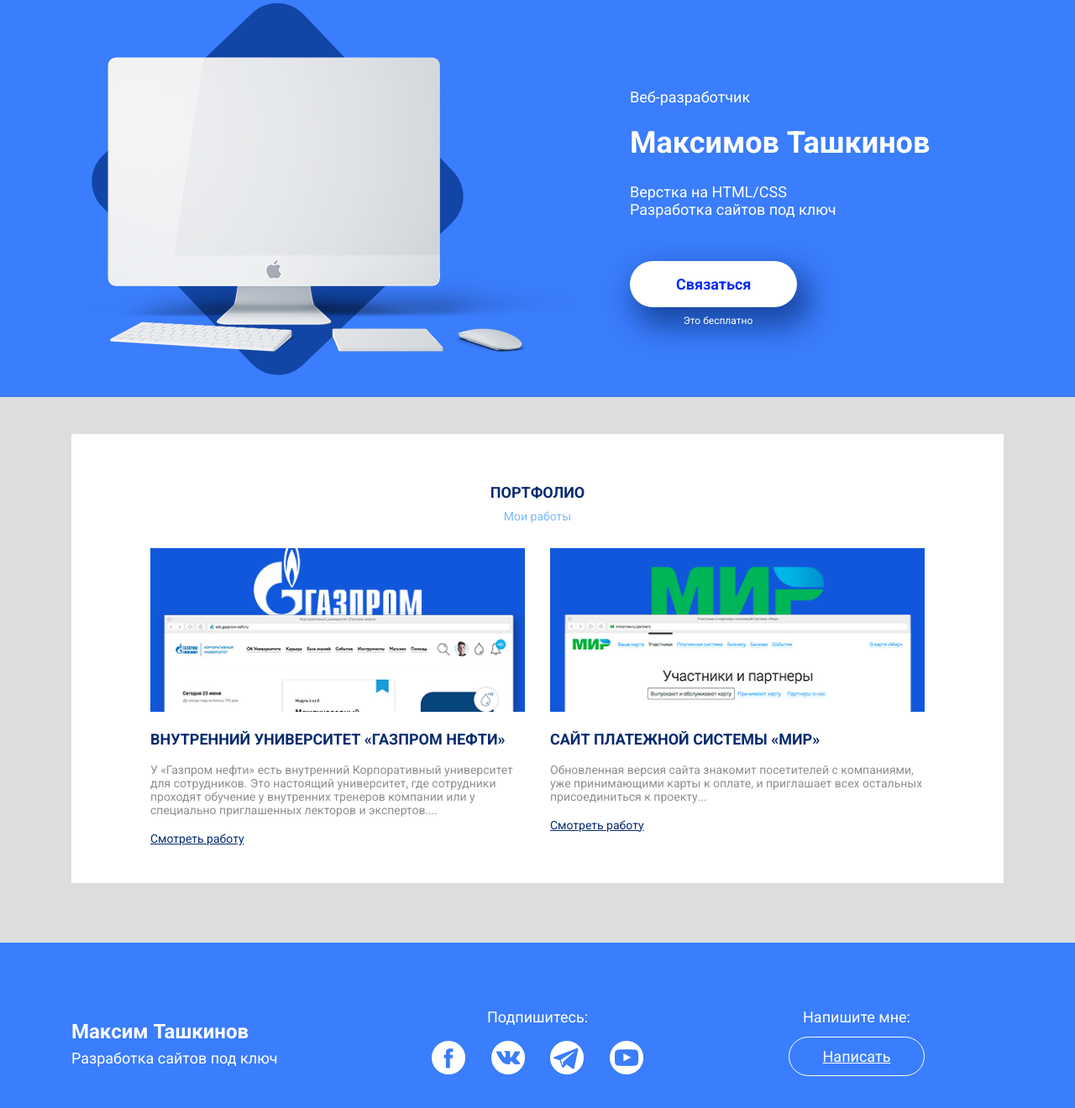
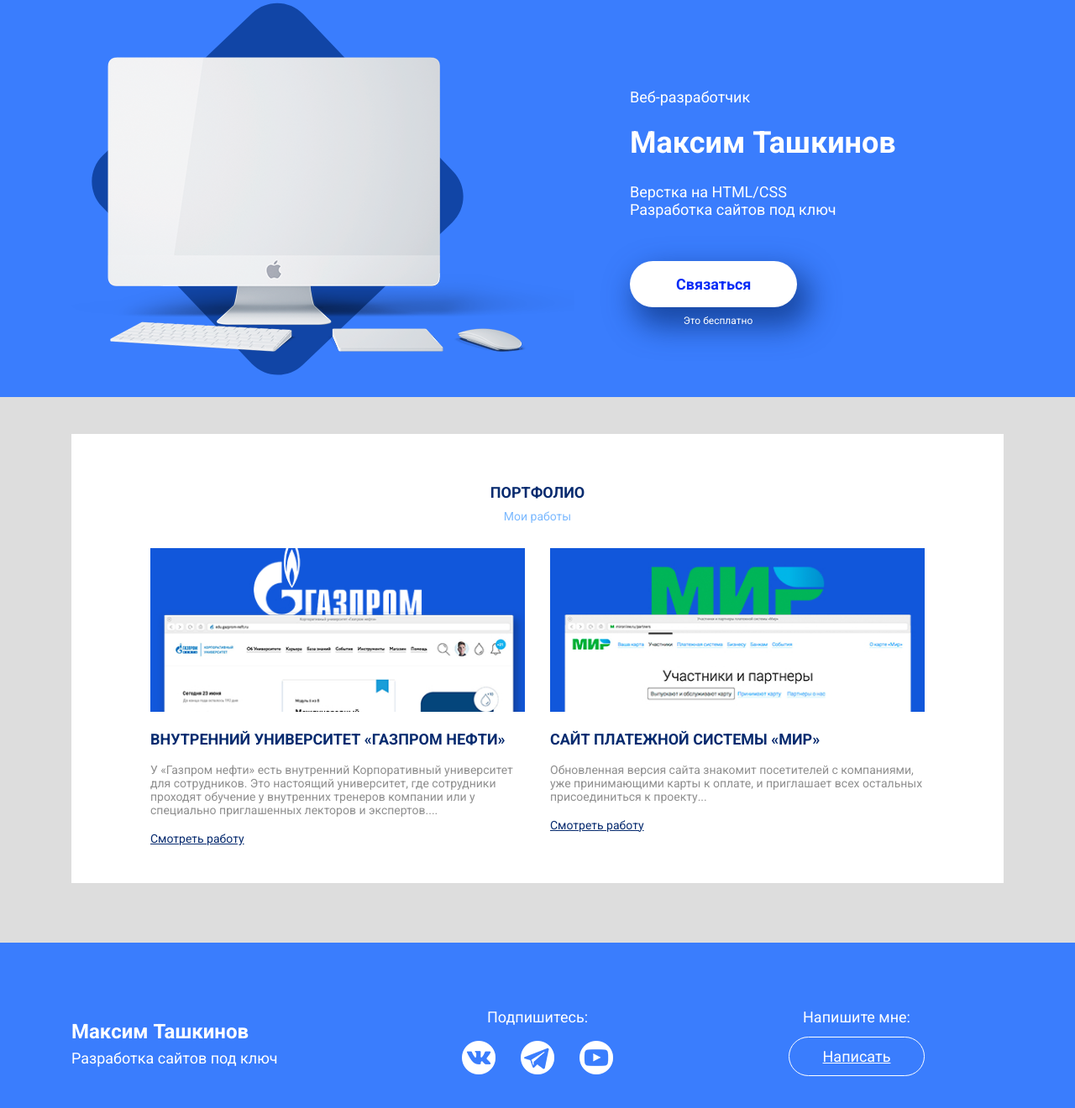
Before and after one commit to tashckinov/tashckinov, a plain HTML site: page index.html in a window 1280 px wide. Shown: the part 56-1376 px from the top of the page at 84% size. Drawn offline with Linux system fonts and the light colour scheme.

Commit message:
Update index.html

```diff
--- a/index.html
+++ b/index.html
@@ -33,7 +33,7 @@
                     <!-- /.col-7 -->
                     <div class="col-lg-5">
                         <p class="header-pretitle wow fadeInRightBig" data-wow-delay="0.1s">Веб-разработчик</p>
-                        <h1 class="header-title wow fadeInRightBig" data-wow-delay="0.2s">Максимов Ташкинов</h1>
+                        <h1 class="header-title wow fadeInRightBig" data-wow-delay="0.2s">Максим Ташкинов</h1>
                         <p class="header-subtitle wow fadeInRightBig" data-wow-delay="0.3s">Верстка на HTML/CSS<br>
 Разработка сайтов под ключ</p>
                             <div class="header-button-block wow fadeInRightBig" data-wow-delay="0.4s">
@@ -85,7 +85,6 @@
                     <div class="col-md-4">
                         <div class="social-block">
                             <p>Подпишитесь:</p>
-                            <a class="wow bounceInDown" data-wow-delay="0.1s" href="#"><img src="img/socials/facebook-logo-button.png" alt="Facebook"></a>
                             <a class="wow bounceInDown" data-wow-delay="0.2s" href="https://vk.com/tashckinov"><img src="img/socials/vk-social-logotype.png" alt="VK"></a>
                             <a class="wow bounceInDown" data-wow-delay="0.3s" href="#"><img src="img/socials/telegram-symbol.png" alt="Telegram"></a>
                             <a class="wow bounceInDown" data-wow-delay="0.4s" href="#"><img src="img/socials/youtube-symbol.png" alt="YouTube"></a>
```
